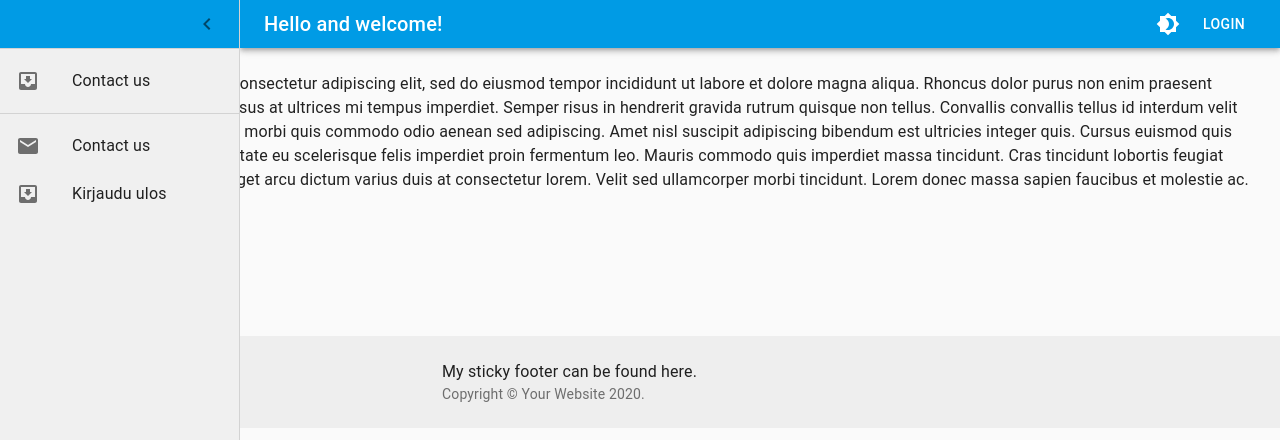
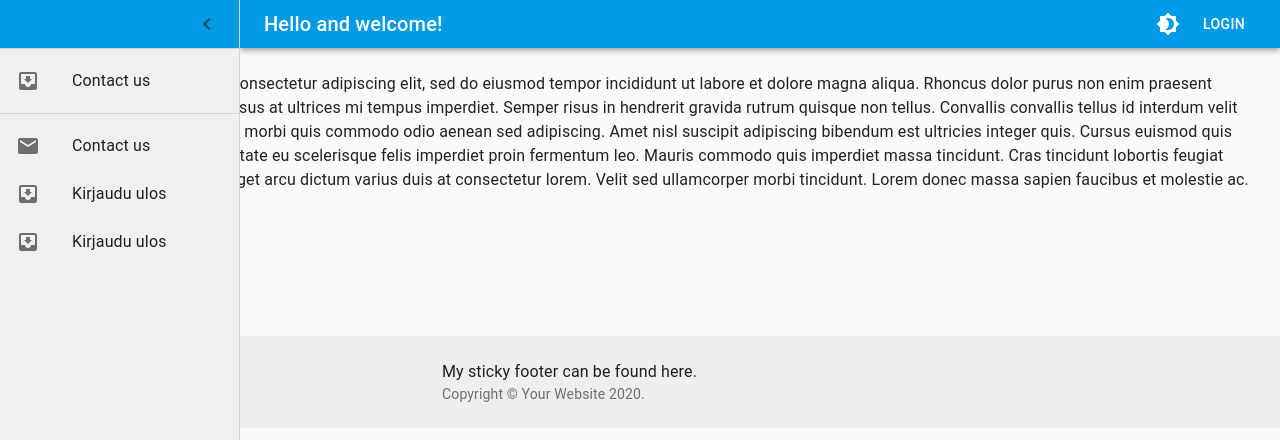
Before and after one commit to JonesTPG/fullstack-theme-base, a React (Create React App) app in the folder front-end/: page / in a window 1280 px wide. Both pictures are taken after a click on the button 36 px from the left and 24 px from the top of the page. Shown: the top 440 px of the page. Built offline with nearby package versions, Linux system fonts and the light colour scheme; what apollo-cache-persist, apollo-link-ws would draw is missing.

Commit message:
Main.jsx sidenav listitem structure changed.

```diff
--- a/front-end/src/components/main/Main.jsx
+++ b/front-end/src/components/main/Main.jsx
@@ -206,6 +206,12 @@ export default function Main(props) {
             </ListItemIcon>
             <ListItemText> Kirjaudu ulos</ListItemText>
           </ListItem>
+          <ListItem button>
+            <ListItemIcon>
+              <InboxIcon />
+            </ListItemIcon>
+            <ListItemText> Kirjaudu ulos</ListItemText>
+          </ListItem>
         </List>
       </Drawer>
       <main
```
